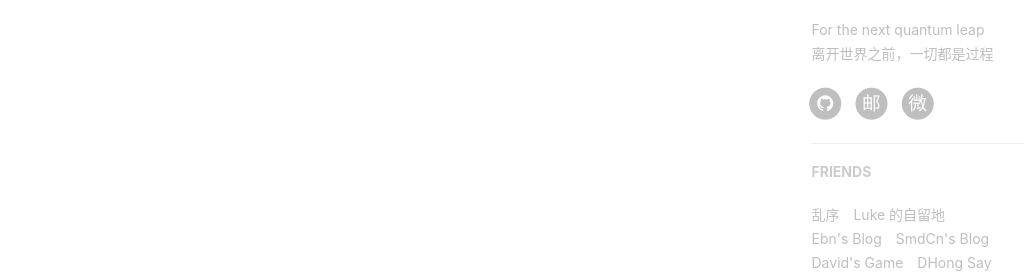
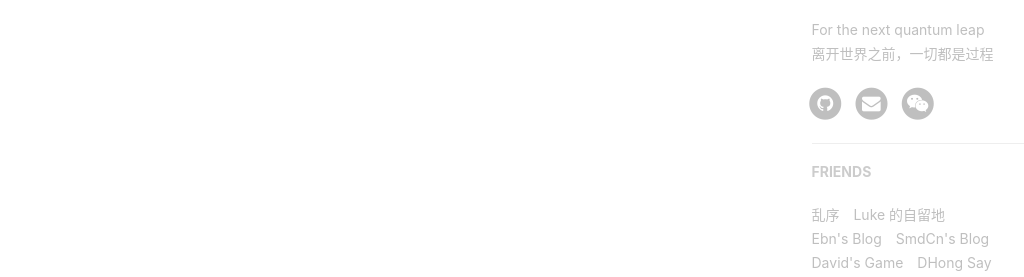
Before and after one commit to solidSpoon/solidSpoon.github.io.old, a Jekyll site: the page built from about.html, in a window 1280 px wide. Shown: the part 803-1080 px from the top of the page, without its empty margins (136-1160 px from the left). Built offline with Jekyll 4.4.1, drawn with Linux system fonts in a browser that asks for light colours; nearby versions of some CDN libraries; comment, search, counter and statistics services are not loaded.

Commit message:
小修改

```diff
--- a/_layouts/page.html
+++ b/_layouts/page.html
@@ -176,7 +176,7 @@
                                 <a target="_blank" href="mailto:{{ site.mail_username }}">
                                     <span class="fa-stack fa-lg">
                                         <i class="fa fa-circle fa-stack-2x"></i>
-                                        <i class="fa  fa-stack-1x fa-inverse">邮</i>
+                                        <i class="fa fa-envelope fa-stack-1x fa-inverse"></i>
                                     </span>
                                 </a>
                             </li>
@@ -186,7 +186,7 @@
                                 <a target="_blank" href="/54/WeChat.html">
                                     <span class="fa-stack fa-lg">
                                         <i class="fa fa-circle fa-stack-2x"></i>
-                                        <i class="fa  fa-stack-1x fa-inverse">微</i>
+                                        <i class="fa fa-weixin fa-stack-1x fa-inverse"></i>
                                     </span>
                                 </a>
                             </li>
```
